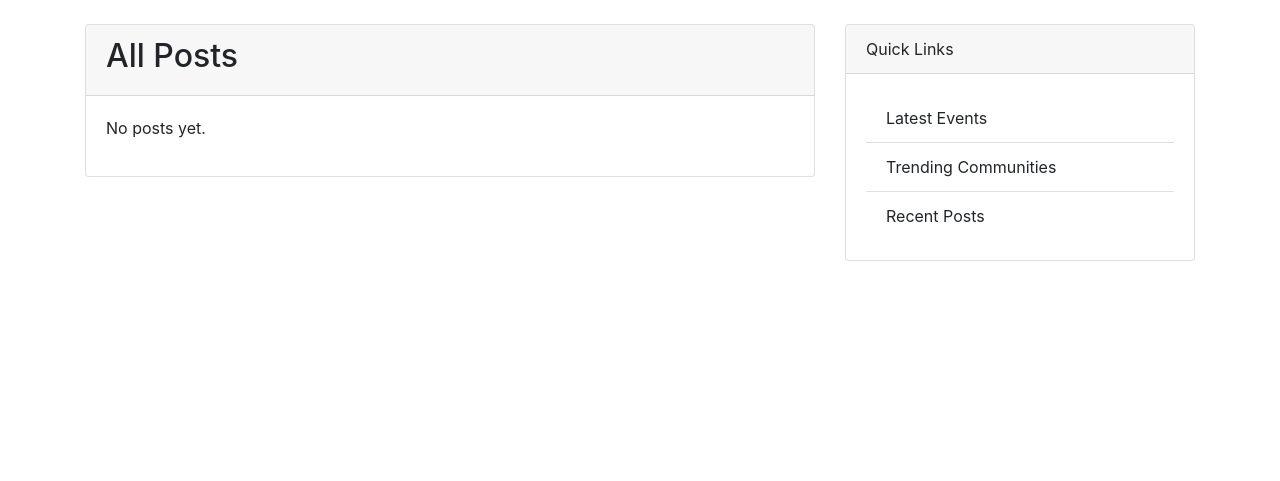
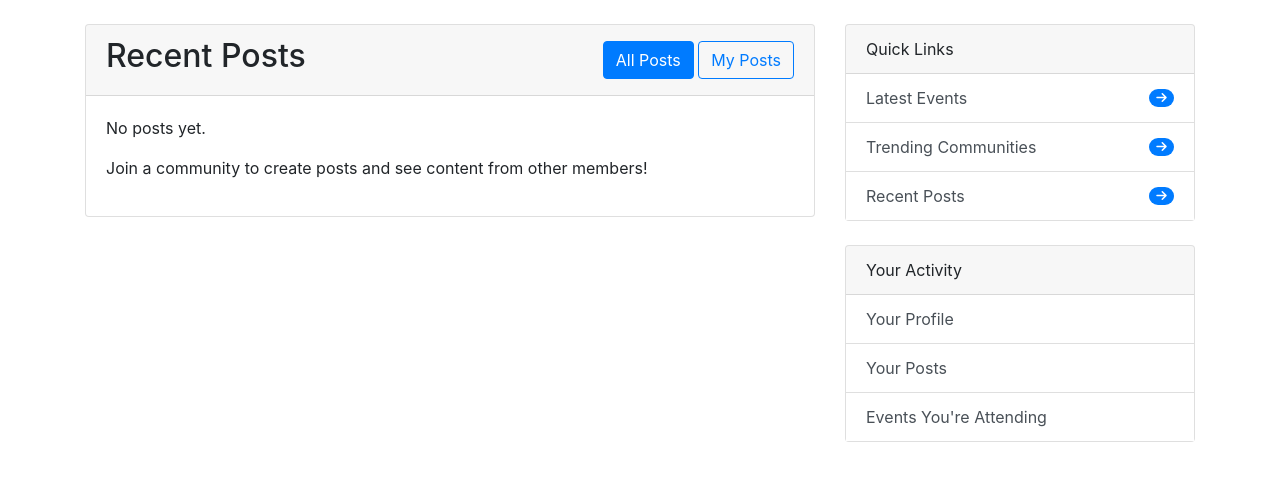
Before and after one commit to ArgoEchelon/DaESD-Uni-Hub, a Django app: page /posts/ in a window 1280 px wide. Shown: the part 56-537 px from the top of the page. Run offline with Django 5.2, Linux system fonts and the light colour scheme; the visitor is signed in with stand-in values (Sample User, id 1); data that the repository does not hold is empty; some libraries are stand-ins or nearby versions.

Commit message:
Updated Posts page to include a filter for posts, added image previes to post page, added hyperlinks to base

```diff
--- a/posts/templates/posts/post_list.html
+++ b/posts/templates/posts/post_list.html
@@ -1,31 +1,58 @@
 {% extends "base.html" %}
-{% block title %}{% if community %}Posts in {{ community.name }}{% else %}All Posts{% endif %}{% endblock %}
+{% block title %}Posts{% endblock %}
 {% block content %}
     <div class="card">
-        <div class="card-header">
-            <h2>{% if community %}Posts in {{ community.name }}{% else %}All Posts{% endif %}</h2>
+        <div class="card-header d-flex justify-content-between align-items-center">
+            <h2>
+                {% if filter == 'my_posts' %}
+                    Your Posts
+                {% else %}
+                    Recent Posts
+                {% endif %}
+            </h2>
+            {% if user.is_authenticated %}
+                <div>
+                    <a href="{% url 'post_list' %}" class="btn btn-outline-primary {% if not filter %}active{% endif %}">All Posts</a>
+                    <a href="{% url 'post_list' %}?filter=my_posts" class="btn btn-outline-primary {% if filter == 'my_posts' %}active{% endif %}">My Posts</a>
+                </div>
+            {% endif %}
         </div>
         <div class="card-body">
             {% if posts %}
+                <div class="row">
                     {% for post in posts %}
-                    <div class="card mb-3">
+                        <div class="col-md-6 mb-4">
+                            <div class="card h-100">
+                                {% if post.image %}
+                                    <img src="{{ post.image.url }}" class="card-img-top" alt="{{ post.title }}" style="height: 200px; object-fit: cover;">
+                                {% endif %}
                                 <div class="card-body">
                                     <h5 class="card-title">{{ post.title }}</h5>
                                     <h6 class="card-subtitle mb-2 text-muted">
                                         <a href="{% url 'community_detail' post.community.pk %}">{{ post.community.name }}</a>
                                     </h6>
-                            <p class="card-text">{{ post.content|truncatechars:200 }}</p>
+                                    <p class="card-text">{{ post.content|truncatechars:150 }}</p>
                                     <p class="card-text">
                                         <small class="text-muted">
                                             Posted by {{ post.author.username }} on {{ post.created_at|date }}
                                         </small>
                                     </p>
-                            <a href="{% url 'post_detail' post.pk %}" class="btn btn-sm btn-primary">Read More</a>
+                                </div>
+                                <div class="card-footer bg-transparent border-top-0">
+                                    <a href="{% url 'post_detail' post.pk %}" class="btn btn-primary">Read More</a>
+                                    <span class="float-right">
+                                        <i class="fa fa-heart text-danger"></i> {{ post.likes.count }}
+                                    </span>
+                                </div>
                             </div>
                         </div>
                     {% endfor %}
+                </div>
             {% else %}
                 <p>No posts yet.</p>
+                {% if user.is_authenticated %}
+                    <p>Join a community to create posts and see content from other members!</p>
+                {% endif %}
             {% endif %}
         </div>
     </div>
--- a/posts/views.py
+++ b/posts/views.py
@@ -5,27 +5,21 @@ from .models import Post, Comment
 from .forms import PostForm, CommentForm
 from communities.models import Community, Membership
 
-def post_list(request, community_pk=None):
-    # If a community ID is provided, filter posts by that community
-    if community_pk:
-        community = get_object_or_404(Community, pk=community_pk)
-        posts = Post.objects.filter(community=community).order_by('-created_at')
-        context = {'posts': posts, 'community': community}
+def post_list(request):
+    filter_option = request.GET.get('filter', None)
+
+    if filter_option == 'my_posts' and request.user.is_authenticated:
+        # Filter posts by current user
+        posts = Post.objects.filter(author=request.user).order_by('-created_at')
+    elif request.user.is_authenticated:
+        # Get communities the user is a member of
+        user_communities = request.user.communities.all()
+        posts = Post.objects.filter(community__in=user_communities).order_by('-created_at')
     else:
-        # If no community ID is provided, show all posts or posts from user's communities
-        if request.user.is_authenticated:
-            # Note: Undecided which method preferred
-            # Option 1: Show posts from communities the user is a member of
-            user_communities = request.user.communities.all()
-            posts = Post.objects.filter(community__in=user_communities).order_by('-created_at')
-            # Option 2: Show all posts
-            # posts = Post.objects.all().order_by('-created_at')
-        else:
-            # For non-authenticated users, show all posts
-            posts = Post.objects.all().order_by('-created_at')
-        context = {'posts': posts}
+        # For non-authenticated users, show all posts
+        posts = Post.objects.all().order_by('-created_at')
 
-    return render(request, 'posts/post_list.html', context)
+    return render(request, 'posts/post_list.html', {'posts': posts, 'filter': filter_option})
 
 @login_required
 def post_detail(request, pk):
--- a/templates/base.html
+++ b/templates/base.html
@@ -5,6 +5,7 @@
     <meta charset="utf-8">
     <meta name="viewport" content="width=device-width, initial-scale=1, shrink-to-fit=no">
     <link rel="stylesheet" href="https://stackpath.bootstrapcdn.com/bootstrap/4.5.2/css/bootstrap.min.css">
+    <link rel="stylesheet" href="https://cdnjs.cloudflare.com/ajax/libs/font-awesome/6.0.0/css/all.min.css">
     <title>Uni Hub - {% block title %}{% endblock %}</title>
 </head>
 <body>
@@ -57,14 +58,48 @@
             <div class="col-md-4">
                 <div class="card mb-4">
                     <div class="card-header">Quick Links</div>
-                    <div class="card-body">
+                    <div class="card-body p-0">
                         <ul class="list-group list-group-flush">
-                            <li class="list-group-item">Latest Events</li>
-                            <li class="list-group-item">Trending Communities</li>
-                            <li class="list-group-item">Recent Posts</li>
+                            <a href="{% url 'event_list' %}" class="list-group-item list-group-item-action d-flex justify-content-between align-items-center">
+                                Latest Events
+                                <span class="badge badge-primary badge-pill">
+                                    <i class="fas fa-arrow-right"></i>
+                                </span>
+                            </a>
+                            <a href="{% url 'community_list' %}" class="list-group-item list-group-item-action d-flex justify-content-between align-items-center">
+                                Trending Communities
+                                <span class="badge badge-primary badge-pill">
+                                    <i class="fas fa-arrow-right"></i>
+                                </span>
+                            </a>
+                            <a href="{% url 'post_list' %}" class="list-group-item list-group-item-action d-flex justify-content-between align-items-center">
+                                Recent Posts
+                                <span class="badge badge-primary badge-pill">
+                                    <i class="fas fa-arrow-right"></i>
+                                </span>
+                            </a>
                         </ul>
                     </div>
                 </div>
+
+                {% if user.is_authenticated %}
+                <div class="card mb-4">
+                    <div class="card-header">Your Activity</div>
+                    <div class="card-body p-0">
+                        <ul class="list-group list-group-flush">
+                            <a href="{% url 'profile' %}" class="list-group-item list-group-item-action">
+                                Your Profile
+                            </a>
+                            <a href="{% url 'post_list' %}?filter=my_posts" class="list-group-item list-group-item-action">
+                                Your Posts
+                            </a>
+                            <a href="{% url 'event_list' %}?filter=attending" class="list-group-item list-group-item-action">
+                                Events You're Attending
+                            </a>
+                        </ul>
+                    </div>
+                </div>
+                {% endif %}
             </div>
         </div>
     </main>
```
Also changed, not shown: events/views.py (+11 -3 lines). Lines whose indentation alone changed are shown as unchanged.
